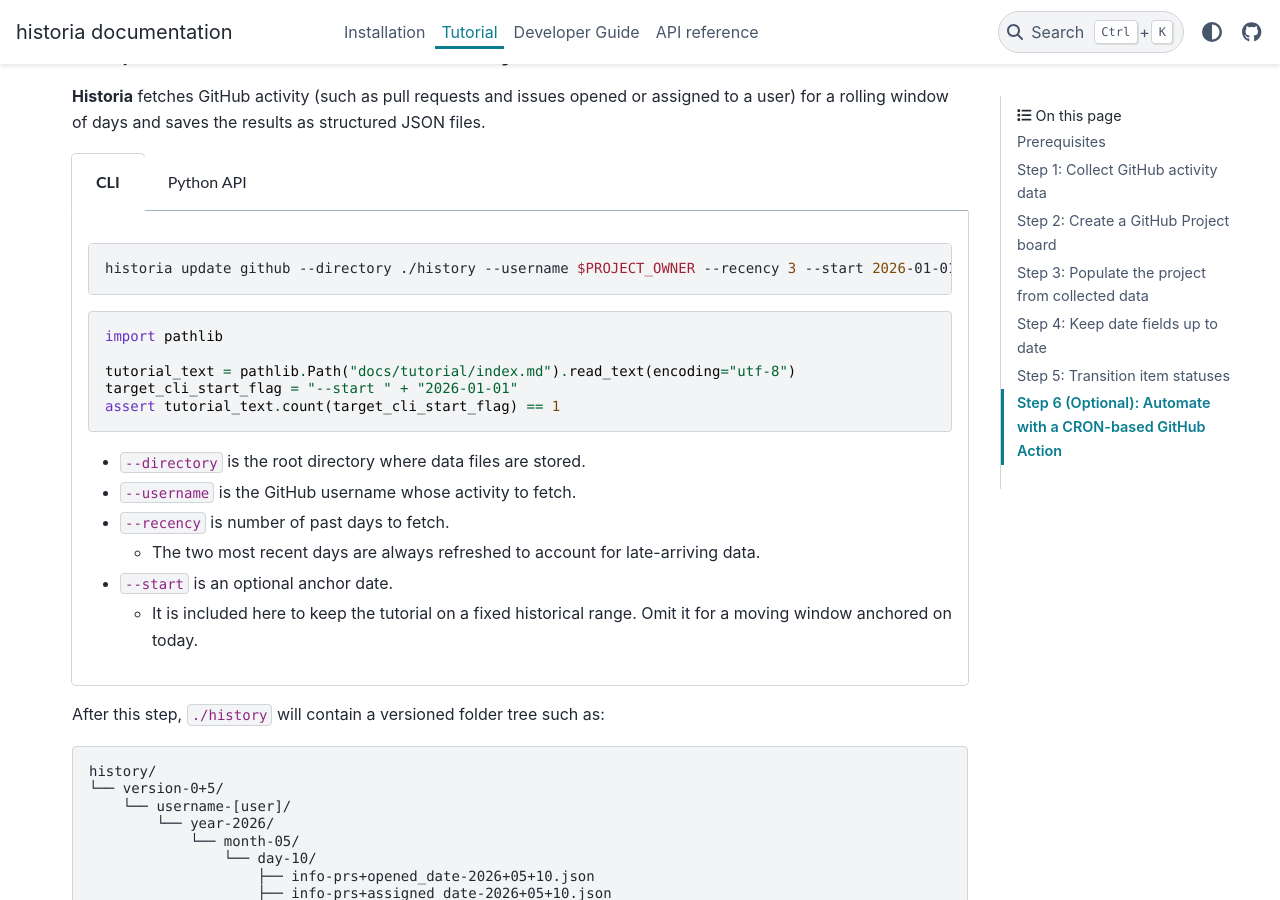
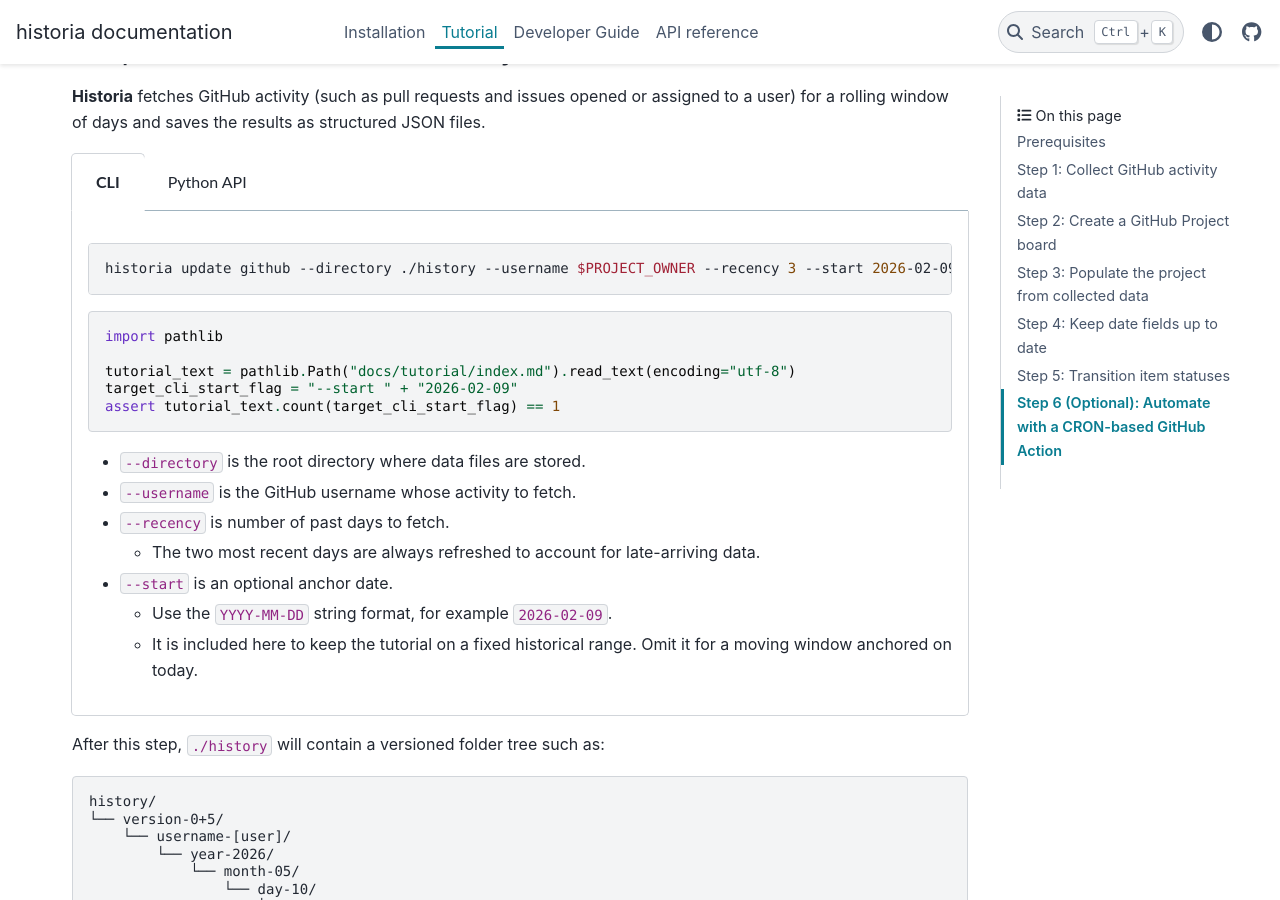
Before and after one commit to CodyCBakerPhD/historia, a Sphinx documentation site: the page built from docs/tutorial/index.md, in a window 1280 px wide and 900 px high, scrolled down 514 px. Built offline with Sphinx 7.4.7 and the PyData theme 0.15.4, drawn with Linux system fonts in a browser that asks for light colours.

Commit message:
Clarify tutorial `--start` date-string format and align fixed examples (#140)
* Initial plan

* Clarified tutorial --start date format and example value

Co-Authored-By: GitHub Copilot Coding Agent v1 / GPT-5 <noreply@github.com>

Agent-Logs-Url: https://github.com/CodyCBakerPhD/historia/sessions/096f7a3d-2005-4efd-8e42-a599b913e152

Co-authored-by: CodyCBakerPhD <51133164+CodyCBakerPhD@users.noreply.github.com>

---------

Co-authored-by: copilot-swe-agent[bot] <198982749+Copilot@users.noreply.github.com>
Co-authored-by: CodyCBakerPhD <51133164+CodyCBakerPhD@users.noreply.github.com>

````diff
--- a/docs/tutorial/index.md
+++ b/docs/tutorial/index.md
@@ -19,7 +19,7 @@ export GITHUB_TOKEN="ghp_..."
 ::::{tabs}
 :::{tab} CLI
 ```bash
-historia update github --directory ./history --username $PROJECT_OWNER --recency 3 --start 2026-01-01
+historia update github --directory ./history --username $PROJECT_OWNER --recency 3 --start 2026-02-09
 ```
 
 ```{code-block} python
@@ -27,7 +27,7 @@ historia update github --directory ./history --username $PROJECT_OWNER --recency
 import pathlib
 
 tutorial_text = pathlib.Path("docs/tutorial/index.md").read_text(encoding="utf-8")
-target_cli_start_flag = "--start " + "2026-01-01"
+target_cli_start_flag = "--start " + "2026-02-09"
 assert tutorial_text.count(target_cli_start_flag) == 1
 ```
 
@@ -36,6 +36,7 @@ assert tutorial_text.count(target_cli_start_flag) == 1
 - `--recency` is number of past days to fetch.
   - The two most recent days are always refreshed to account for late-arriving data.
 - `--start` is an optional anchor date.
+  - Use the `YYYY-MM-DD` string format, for example `2026-02-09`.
   - It is included here to keep the tutorial on a fixed historical range. Omit it for a moving window anchored on today.
 :::
 :::{tab} Python API
@@ -47,7 +48,7 @@ historia.github.update(
     directory=pathlib.Path("./history"),
     username=project_owner,
     past_number_of_days=3,
-    start_date="2026-01-01",
+    start_date="2026-02-09",
 )
 ```
 
@@ -56,7 +57,7 @@ historia.github.update(
 import pathlib
 
 tutorial_text = pathlib.Path("docs/tutorial/index.md").read_text(encoding="utf-8")
-target_python_start_date = 'start_date="' + "2026-01-01" + '"'
+target_python_start_date = 'start_date="' + "2026-02-09" + '"'
 assert tutorial_text.count(target_python_start_date) == 1
 ```
 :::
````
Also changed, not shown: CHANGELOG.md (+4 -0 lines).
